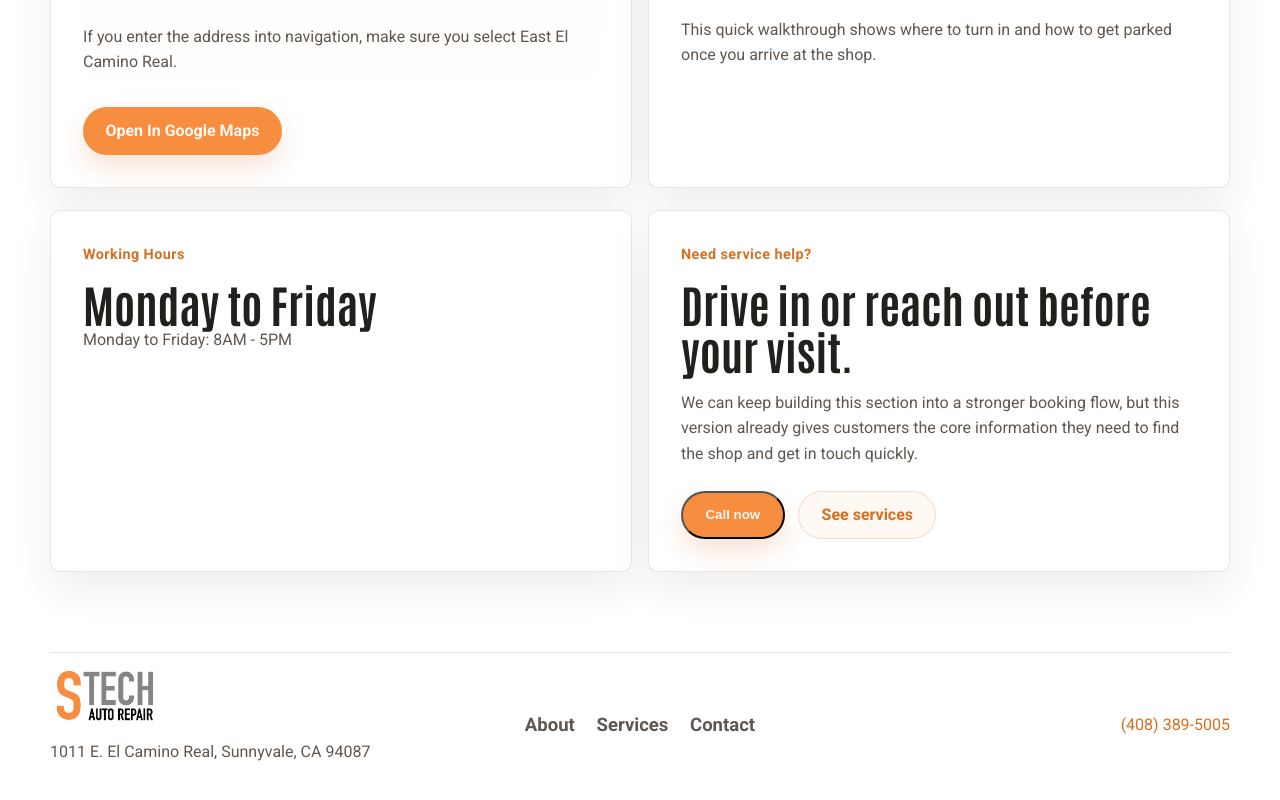
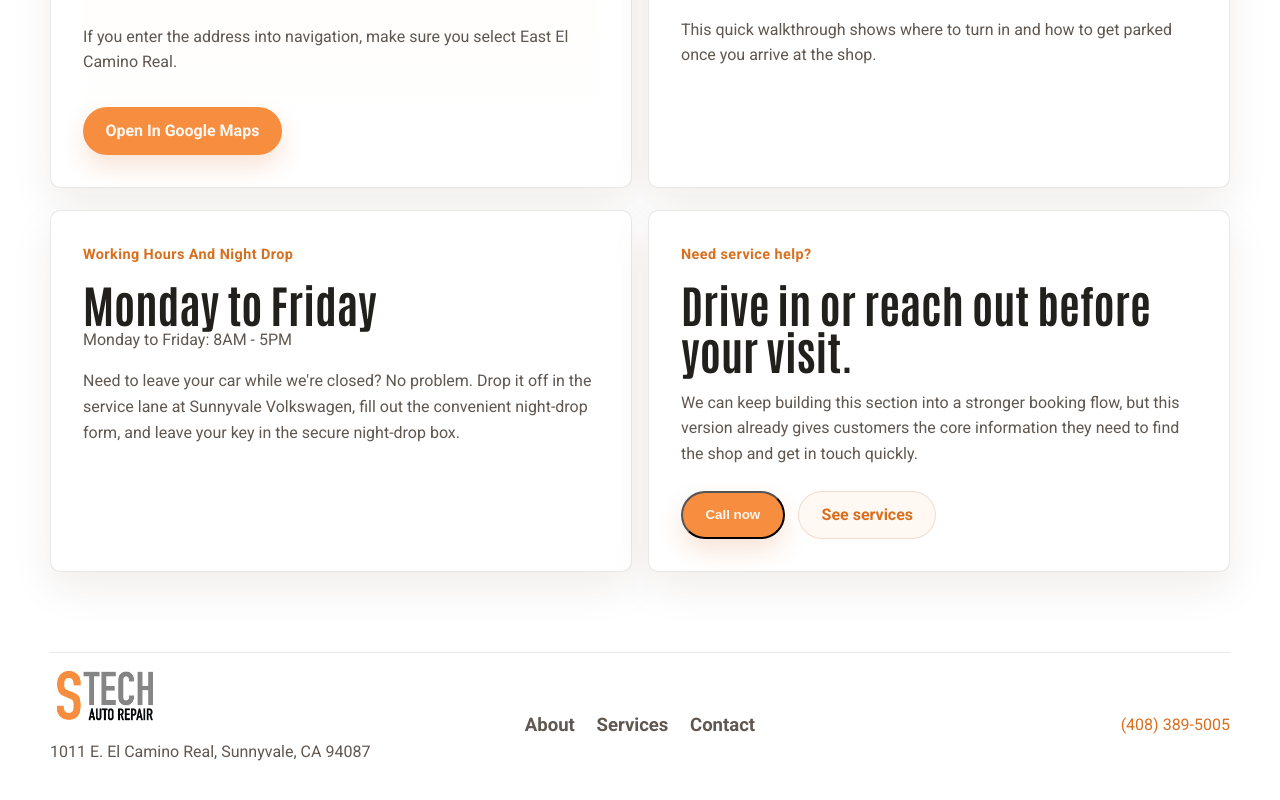
Before and after one commit to DietmarSZ/stechherman, a Next.js app: page /contact in a window 1280 px wide. Shown: the part 1588-2388 px from the top of the page. Built offline with nearby package versions, Linux system fonts and the light colour scheme.

Commit message:
Add night drop details to contact page

```diff
--- a/src/app/contact/page.tsx
+++ b/src/app/contact/page.tsx
@@ -136,13 +136,18 @@ export default function ContactPage() {
 
       <section className="contact-grid">
         <article className="panel">
-          <p className="eyebrow">Working Hours</p>
+          <p className="eyebrow">Working Hours And Night Drop</p>
           <h2>Monday to Friday</h2>
           <div className="hours">
             {site.hours.map((line) => (
               <span key={line}>{line}</span>
             ))}
           </div>
+          <p>
+            Need to leave your car while we&apos;re closed? No problem. Drop it off in the service
+            lane at Sunnyvale Volkswagen, fill out the convenient night-drop form, and leave your
+            key in the secure night-drop box.
+          </p>
         </article>
 
         <article className="panel">
```
